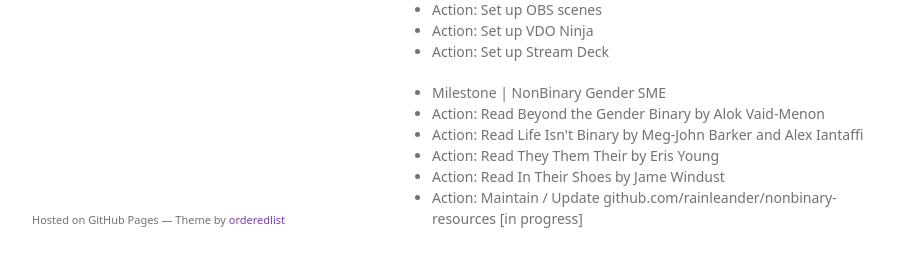
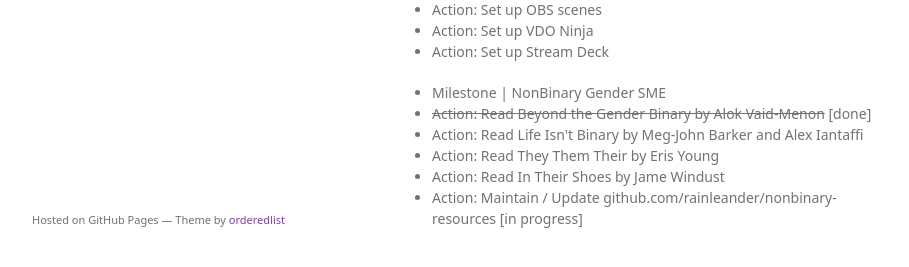
Before and after one commit to rainleander/rainleander.github.io, a Jekyll site: the page speak-softly.html, which Jekyll copies as it is, in a window 1280 px wide and 900 px high, scrolled down 2257 px. Shown: the part 601-868 px from the top of the window, without its empty margins (178-1087 px from the left). Built offline with Jekyll 4.4.1, drawn with Linux system fonts in a browser that asks for light colours; some web fonts are replaced.

Commit message:
Update speak-softly.html

```diff
--- a/speak-softly.html
+++ b/speak-softly.html
@@ -144,7 +144,7 @@
           <li>Action: Set up Stream Deck</li></ul>
 
         <ul><li>Milestone | NonBinary Gender SME</li>
-          <li>Action: Read Beyond the Gender Binary by Alok Vaid-Menon</li>
+          <li><strike>Action: Read Beyond the Gender Binary by Alok Vaid-Menon</strike> [done]</li>
           <li>Action: Read Life Isn't Binary by Meg-John Barker and Alex Iantaffi</li>
           <li>Action: Read They Them Their by Eris Young</li>
           <li>Action: Read In Their Shoes by Jame Windust</li>
```
